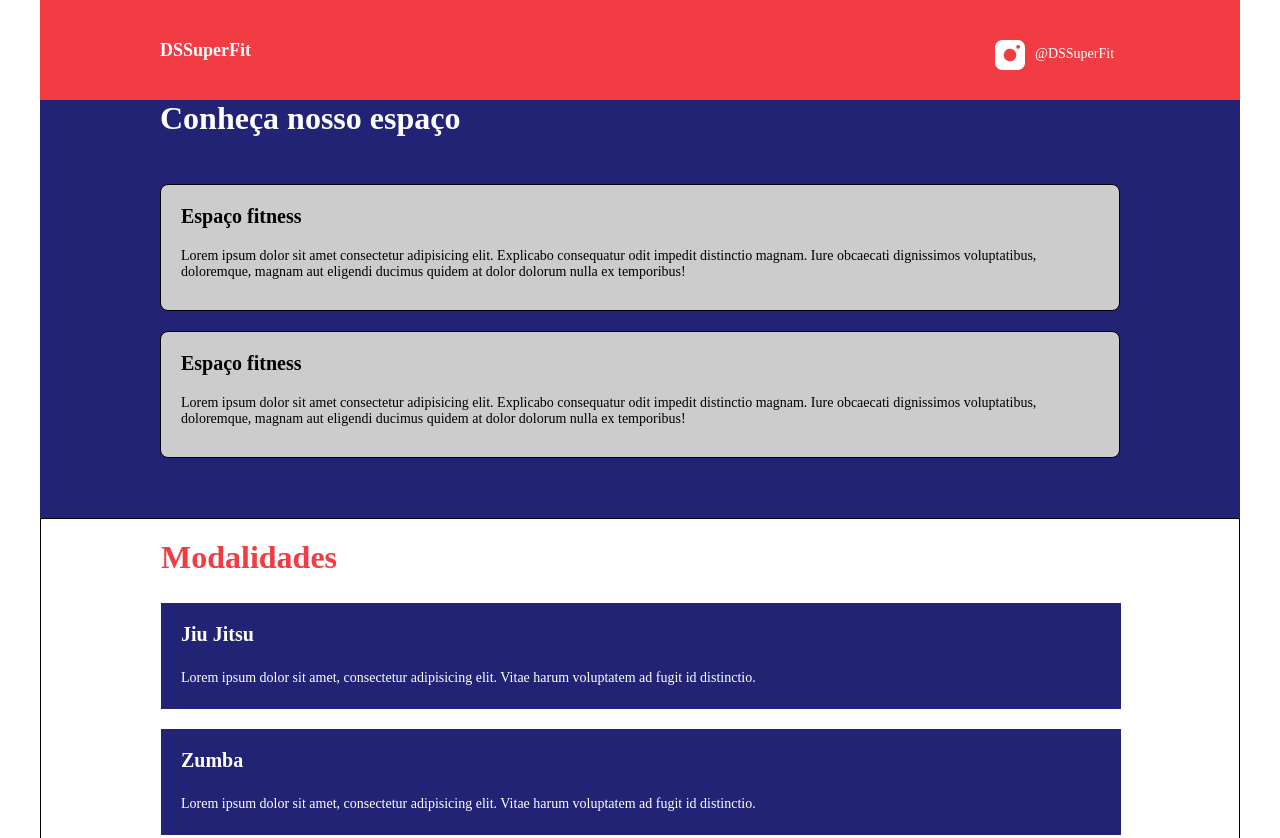
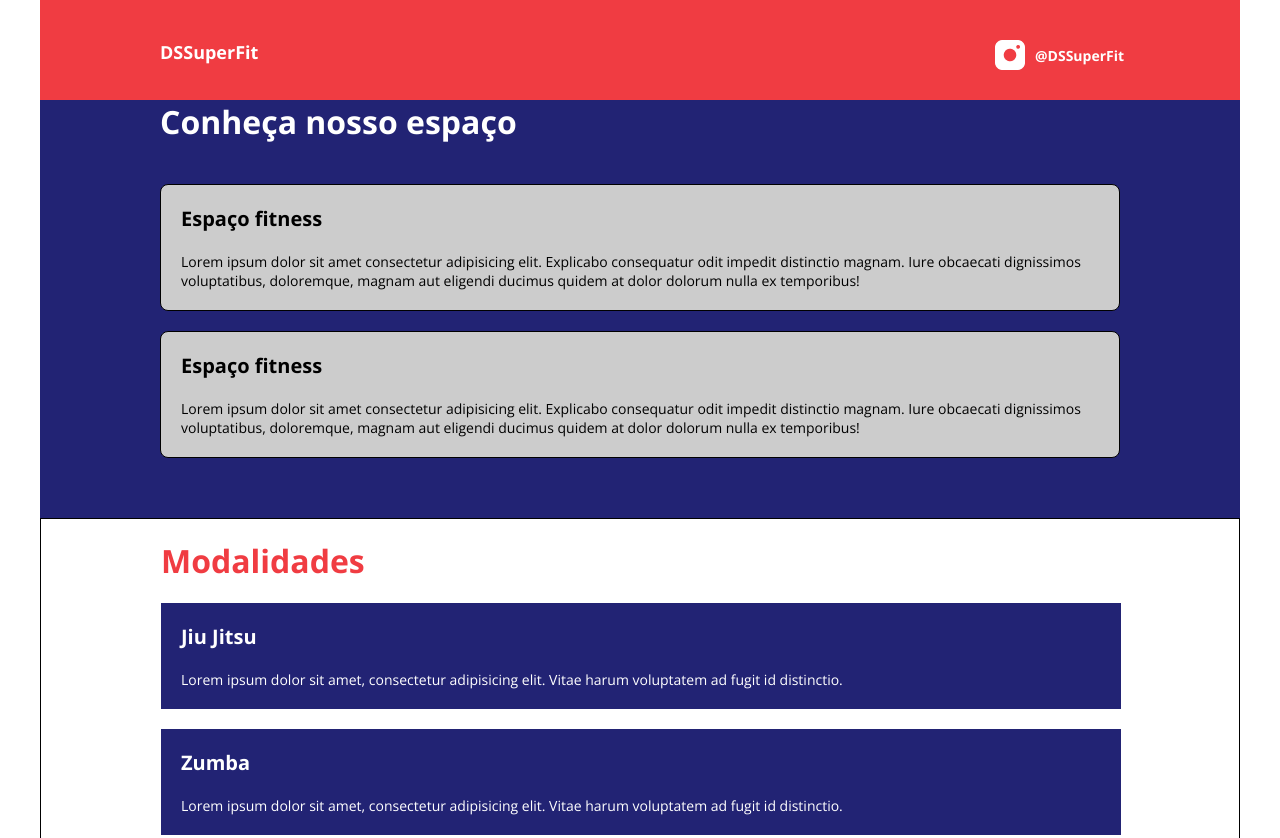
Before and after one commit to Hfictus/desafio2CSS, a plain HTML site: page index.html in a window 1280 px wide. Shown: the top 838 px of the page. Drawn offline with nearby package versions, Linux system fonts and the light colour scheme.

Commit message:
styles.css updated

```diff
--- a/css/styles.css
+++ b/css/styles.css
@@ -1,7 +1,12 @@
+@import url('https://fonts.googleapis.com/css2?family=Open+Sans:wght@400;700&display=swap');
+
 *{
     margin: 0;
     padding: 0;
     box-sizing: border-box;
+    font-family: 'open sans', sans-serif;
+    font-style: normal;
+    font-weight: 400;
 }
 
 :root{
@@ -27,12 +32,13 @@ body{
     justify-content: space-between;
 }
 
-
 h1 {
     width: 99px;
     height: 25px;
     color: var(--white-color);
     font-size: 18px;
+    font-weight: 700;
+    line-height: 25px;
 }
 header nav div {
     display: flex;
@@ -50,6 +56,8 @@ img{
     color: var(--white-color);
     font-size: 14px;
     text-decoration: none;
+    font-weight: 700;
+    line-height: 19px;
 }
 
 #our-space {
@@ -62,11 +70,15 @@ img{
     width: 357px;
     height: 44px;
     margin: 0px 723px 40px 120px;
+    font-weight: 700;
+    line-height: 44px;
 }
 .space-container h3{
     color: var(--black-color);
     font-size: 20px;
     margin: 20px 788px 20px 20px;
+    font-weight: 700;
+    line-height: 27px;
 }
 .space-container p{
     width: 920px;
@@ -74,6 +86,7 @@ img{
     color: var(--black-color);
     font-size: 14px;
     margin:20px;
+    line-height: 19px;
 }
 .our-space-card{
     width: 960px;
@@ -96,6 +109,8 @@ img{
     width: 204px;
     height: 44px;
     font-size: 32px;
+    font-weight: 700;
+    line-height: 44px;
 }
 .modalities-cards{
     background: var(--blue-color);
@@ -110,6 +125,8 @@ img{
     font-size: 20px;
     margin-right: 844px;
     color: var(--white-color);
+    font-weight: 700;
+    line-height: 27px;
 }
 .modalities-cards p{
     width: 663px;
@@ -118,6 +135,7 @@ img{
     color: var(--white-color);
     margin-top: 20px;
     margin-right: 257px;
+    line-height: 19px;
 }
 #footer-space{
     height: 262px;
@@ -140,6 +158,7 @@ footer a{
     height: 19px;
     color: var(--white-color);
     text-decoration: none;
+    line-height: 19px;
 }
 footer img {
     margin-bottom: 10px;
@@ -150,4 +169,5 @@ footer p {
     width: 180px;
     height: 21px;
     text-align: center;
+    line-height: 19px;
 }
```
